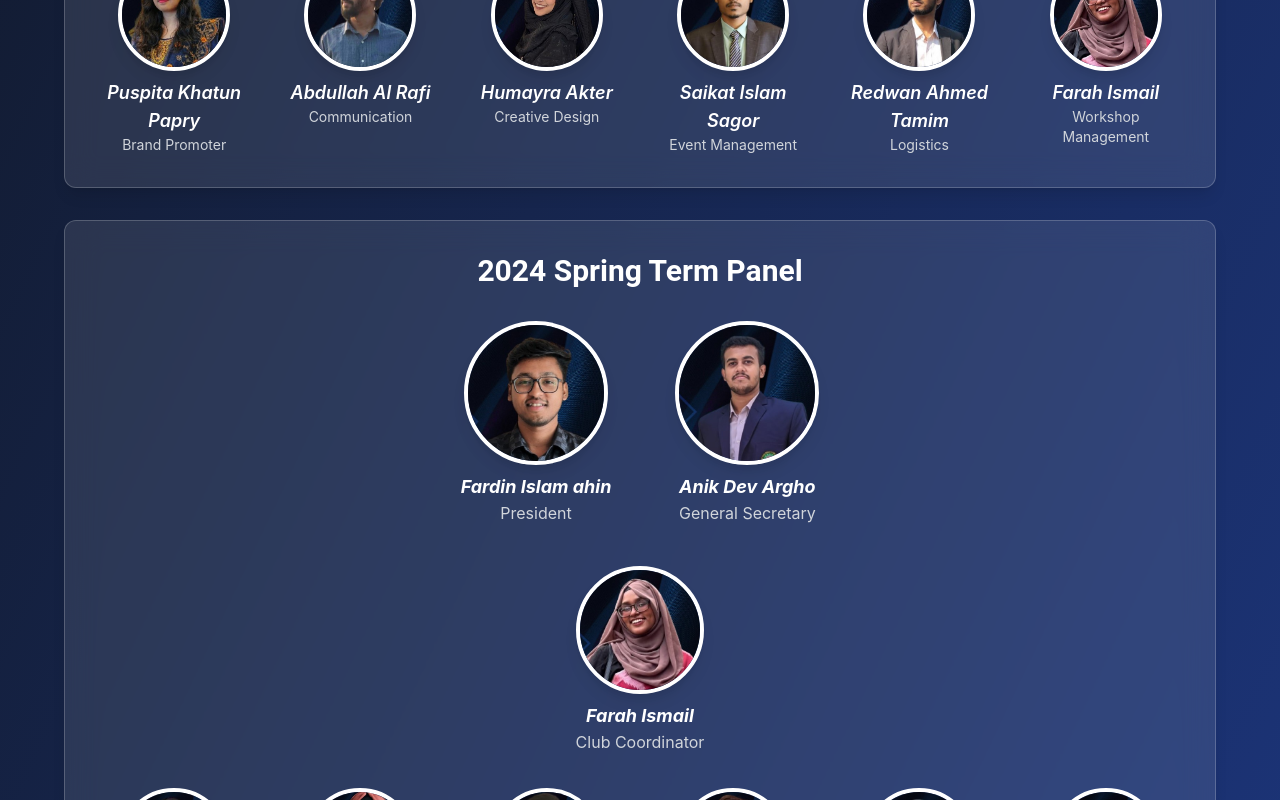
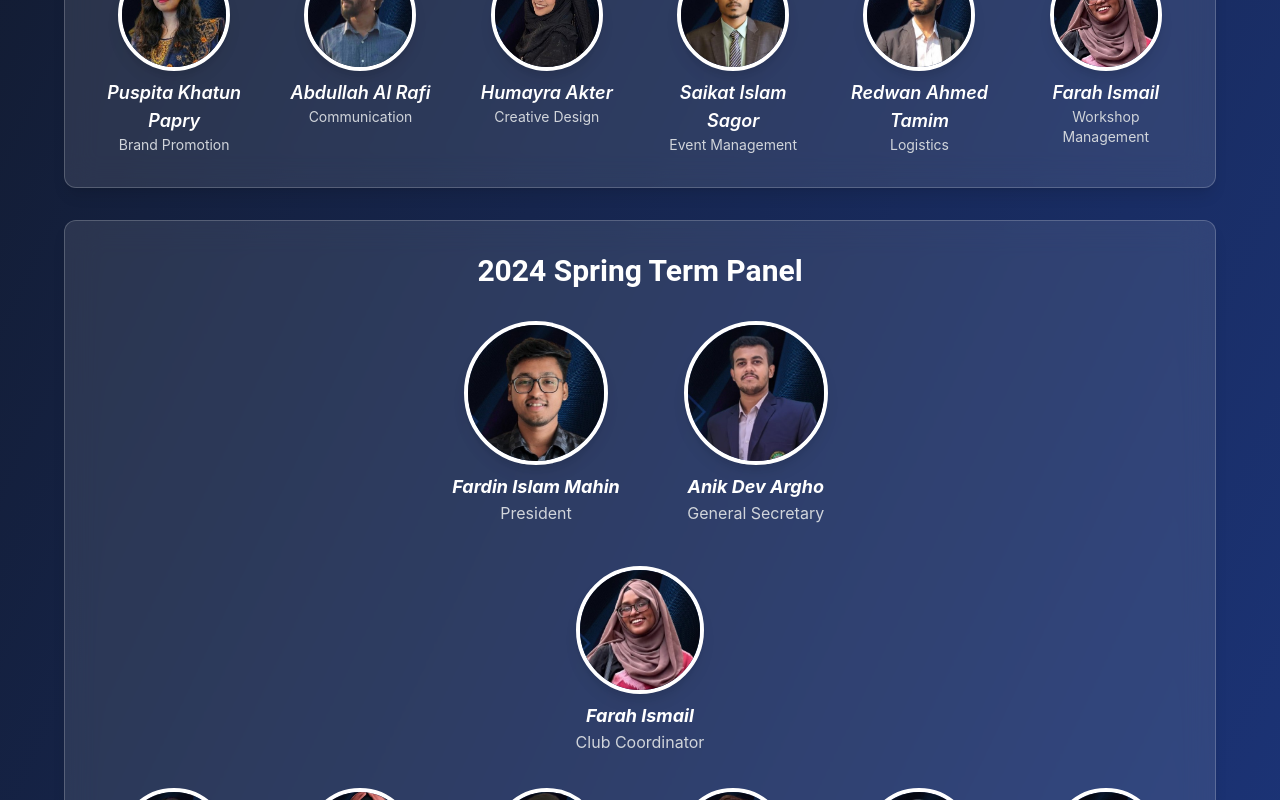
Before and after one commit to Humayra-Akter/mist-career-club, a React (Create React App) app: page /team in a window 1280 px wide. Shown: the part 860-1660 px from the top of the page. Built offline with nearby package versions, Linux system fonts and the light colour scheme.

Commit message:
team edited

```diff
--- a/src/Components/Team/Team.js
+++ b/src/Components/Team/Team.js
@@ -41,7 +41,7 @@ const terms = [
     },
     panel: [
       {
-        position: "Brand Promoter",
+        position: "Brand Promotion",
         name: "Puspita Khatun Papry",
         img: brandPromotorFall2024,
       },
@@ -74,12 +74,12 @@ const terms = [
   },
   {
     term: "2024 Spring",
-    president: { name: "Fardin Islam ahin", img: presidentSpring },
+    president: { name: "Fardin Islam Mahin", img: presidentSpring },
     generalSecretary: { name: "Anik Dev Argho", img: generalSecretarySpring },
     clubCoordinator: { name: "Farah Ismail", img: clubCoordinatorSpring },
     panel: [
       {
-        position: "Brand Promoter",
+        position: "Brand Promotion",
         name: "Chaity Fariha",
         img: brandPromotorSpring,
       },
@@ -116,7 +116,7 @@ const terms = [
     clubCoordinator: { name: "Maliha Zerin", img: clubCoordinatorFall2023 },
     panel: [
       {
-        position: "Brand Promoter",
+        position: "Brand Promotion",
         name: "Ononya Shahjahan",
         img: brandPromotorFall2023,
       },
@@ -147,74 +147,6 @@ const terms = [
 
 const Team = () => {
   return (
-    // <div>
-    //   <ParticlesContainer />
-    //   <h1 className="text-4xl font-extrabold text-center text-blue-900 my-12">
-    //     Meet Our Team
-    //   </h1>
-    //   {terms?.map((term, index) => (
-    //     <div
-    //       key={index}
-    //       className="mx-24 my-8 p-8 bg-gradient-to-tr from-slate-300 via-slate-100 to-blue-500 rounded-2xl shadow-inner border-x-2 border-x-gray-500"
-    //     >
-    //       {/* Term Title */}
-    //       <h2 className="text-3xl font-bold text-blue-800 mb-8 text-center border-b-4 border-blue-600 pb-2">
-    //         {term?.term} Term Panel
-    //       </h2>
-
-    //       {/* President & General Secretary */}
-    //       <div className="flex justify-center gap-16 mb-10">
-    //         {[term?.president, term?.generalSecretary]?.map((person, i) => (
-    //           <div key={i} className="text-center flex items-center flex-col">
-    //             <img
-    //               src={person.img}
-    //               alt={person.name}
-    //               className="w-36 h-36 object-cover rounded-md border-4 border-blue-800 shadow-lg hover:scale-105 transition"
-    //             />
-    //             <p className="font-bold italic text-center text-blue-800 mt-2 text-lg">
-    //               {person.name}
-    //             </p>
-    //             <p className="text-gray-800">
-    //               {i === 0 ? "President" : "General Secretary"}
-    //             </p>
-    //           </div>
-    //         ))}
-    //       </div>
-
-    //       {/* Club Coordinator */}
-    //       <div className="flex items-center justify-center mb-8">
-    //         <div className="text-center">
-    //           <img
-    //             src={term.clubCoordinator.img}
-    //             alt={term.clubCoordinator.name}
-    //             className="w-[130px] h-[130px] object-cover rounded-md border-4 border-blue-700 shadow-lg hover:scale-105 transition"
-    //           />
-    //           <p className="font-bold italic text-blue-700 mt-2 text-lg">
-    //             {term.clubCoordinator.name}
-    //           </p>
-    //           <p className="text-gray-800">Club Coordinator</p>
-    //         </div>
-    //       </div>
-
-    //       {/* Panel Members */}
-    //       <div className="grid grid-cols-2 md:grid-cols-3 lg:grid-cols-6 gap-8">
-    //         {term?.panel?.map((member, i) => (
-    //           <div key={i} className="text-center flex flex-col items-center">
-    //             <img
-    //               src={member.img}
-    //               alt={member.name}
-    //               className="w-32 h-32 object-cover rounded-md border-4 border-blue-600 shadow-md hover:scale-105 transition"
-    //             />
-    //             <p className="font-semibold text-blue-600  italic mt-2 text-lg">
-    //               {member.name}
-    //             </p>
-    //             <p className="text-gray-800 text-sm">{member.position}</p>
-    //           </div>
-    //         ))}
-    //       </div>
-    //     </div>
-    //   ))}
-    // </div>
     <div className="relative min-h-screen bg-gradient-to-br from-gray-900 to-blue-900 py-12 overflow-hidden">
       <ParticlesContainer />
       <motion.h1
```
